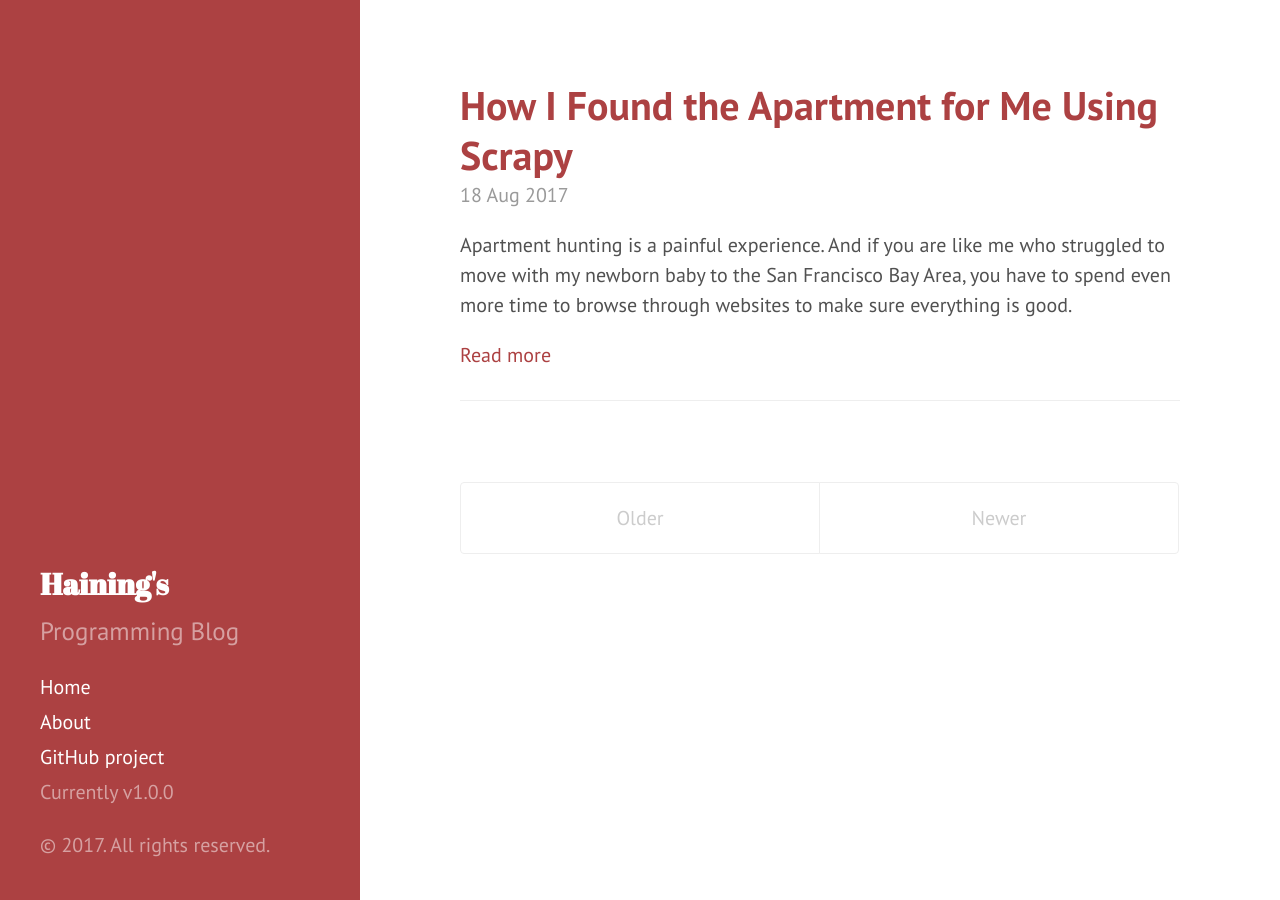
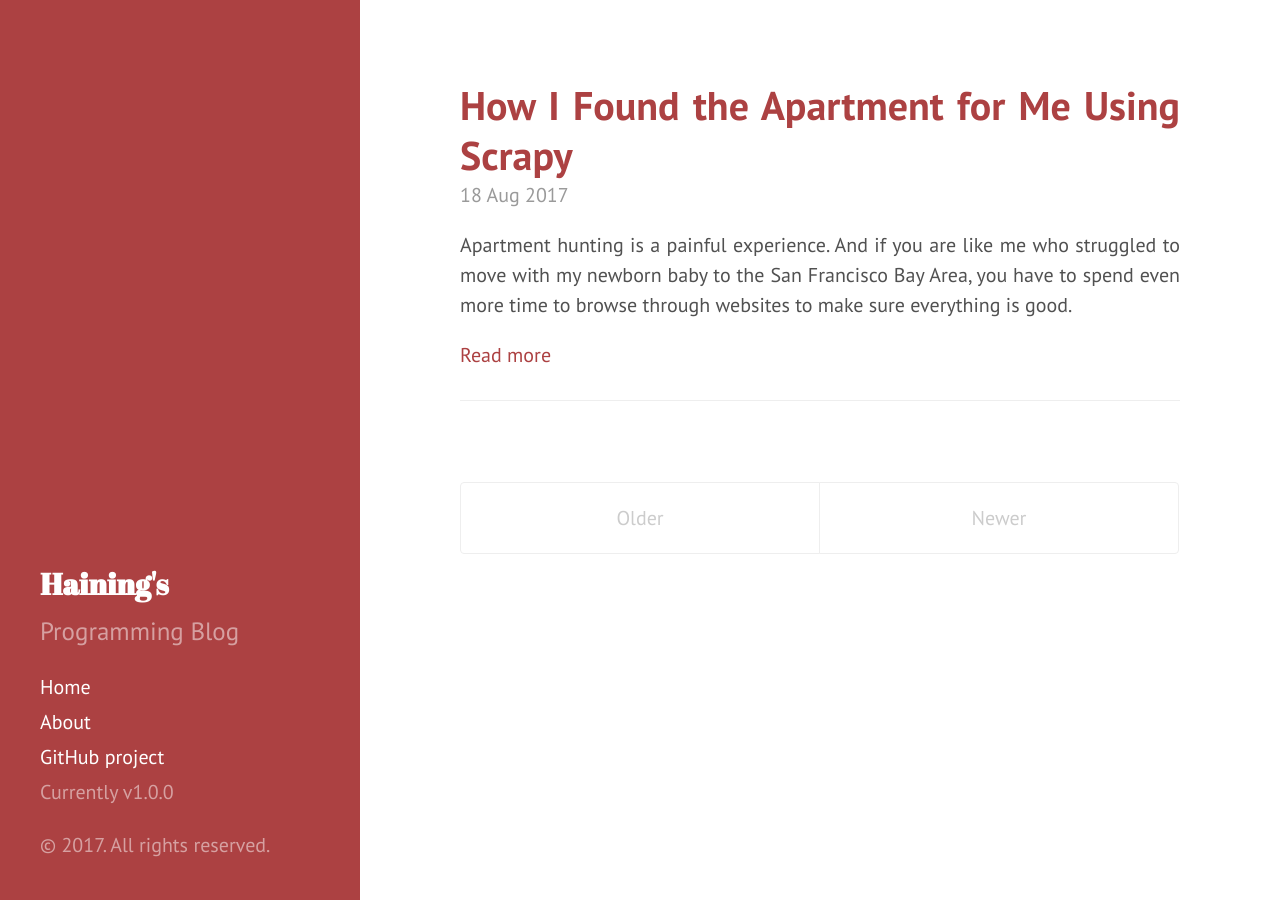
Before and after one commit to CaraHainingWang/CaraHainingWang.github.io, a Jekyll site: the page built from index.html, in a window 1280 px wide. Built offline with Jekyll 4.4.1, drawn with Linux system fonts in a browser that asks for light colours; the list of posts is cut into pages by our own code.

Commit message:
adjust some css

```diff
--- a/public/css/hyde.css
+++ b/public/css/hyde.css
@@ -124,11 +124,12 @@
 .content {
   padding-top:    4rem;
   padding-bottom: 4rem;
+  text-align: justify;
 }
 
 @media (min-width: 48em) {
   .content {
-    max-width: 38rem;
+    max-width: 40rem;
     margin-left: 20rem;
     margin-right: 2rem;
   }
@@ -136,6 +137,7 @@
 
 @media (min-width: 64em) {
   .content {
+    max-width: 50rem;
     margin-left: 22rem;
     margin-right: 4rem;
   }
--- a/public/css/poole.css
+++ b/public/css/poole.css
@@ -286,7 +286,7 @@
  */
 
 .container {
-  max-width: 38rem;
+  max-width: 50rem;
   padding-left:  1rem;
   padding-right: 1rem;
   margin-left:  auto;
```
